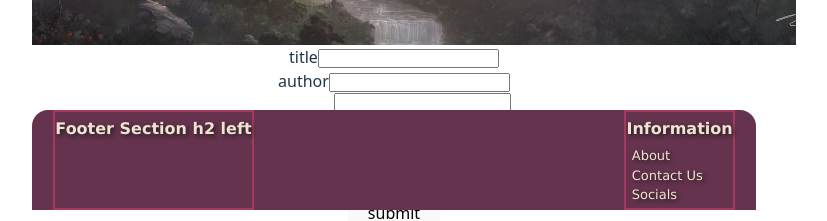
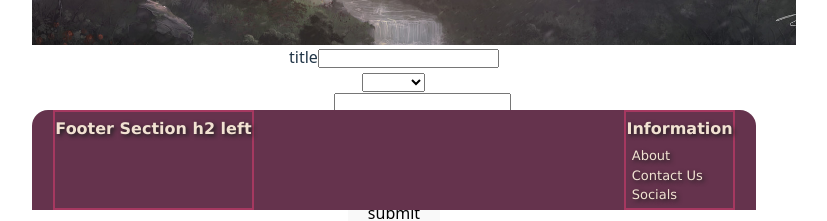
Before and after one commit to anton-jj/blogg-grupp4, a React (Vite) app in the folder blogg-grupp4/: page / in a window 1280 px wide. Shown: the part 590-811 px from the top of the page, without its empty margins (246-1073 px from the left). Built offline with nearby package versions, Linux system fonts and the light colour scheme.

Commit message:
changed to a select for the author

```diff
--- a/blogg-grupp4/src/components/PostForm.jsx
+++ b/blogg-grupp4/src/components/PostForm.jsx
@@ -12,7 +12,6 @@ export function PostForm({ changePage, addPost }) {
 		const { name, value } = e.target;
 		setFormData((prev) => ({
 			...prev,
-			id: Math.floor(Math.random() * 100000),
 			[name]: value,
 		}));
 	};
@@ -50,13 +49,17 @@ export function PostForm({ changePage, addPost }) {
 					/>
 				</div>
 				<div>
-					<label htmlFor="author">author</label>
-					<input
-						name="author"
-						type="text"
-						value={formData.author}
-						onChange={handleChange}
-					/>
+				<select name="author"
+					id="author"
+					value={formData.author}
+					onChange={handleChange} >
+
+					<label htmlFor="auhor">Author</label>
+					<option value="" disabled></option>
+					<option value="anton">Anton</option>
+					<option value="estelle">Estelle</option>
+					<option value="simon">Simon</option>
+				</select>
 				</div>
 
 				<div>
```
